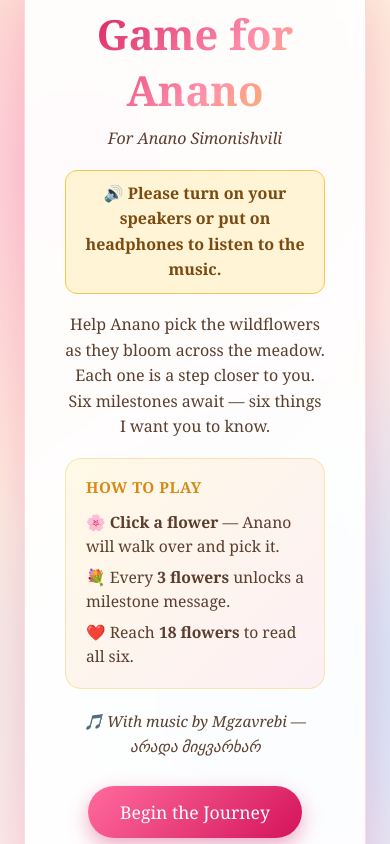
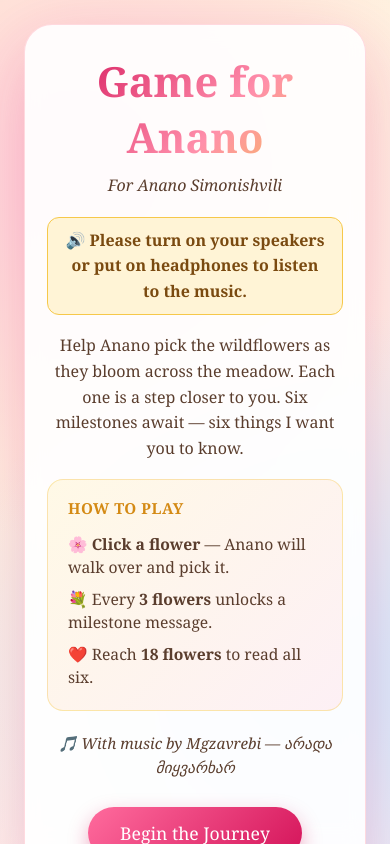
Before and after one commit to LevanKhorava/Anano-simonishvili, a React (Vite) app: page / in a window 390 px wide. Built offline with nearby package versions, Linux system fonts and the light colour scheme.

Commit message:
add changes

```diff
--- a/src/App.css
+++ b/src/App.css
@@ -28,9 +28,9 @@ html, body, #root {
   background: radial-gradient(circle at 20% 20%, #ffd1dc 0%, transparent 50%),
               radial-gradient(circle at 80% 80%, #cfe9ff 0%, transparent 50%),
               linear-gradient(135deg, #fff4d6 0%, #fff0f5 100%);
-  align-items: center;
-  justify-content: center;
   padding: 24px;
+  overflow-y: auto;
+  -webkit-overflow-scrolling: touch;
 }
 
 .start-card {
@@ -39,9 +39,20 @@ html, body, #root {
   border-radius: 28px;
   padding: 48px 40px;
   max-width: 540px;
+  width: 100%;
+  margin: auto;
   text-align: center;
   box-shadow: 0 24px 70px rgba(212, 20, 90, 0.22);
   border: 1px solid rgba(255, 182, 193, 0.5);
+}
+
+@media (max-width: 600px) {
+  .start-card {
+    padding: 28px 22px;
+  }
+  .start-card h1 {
+    font-size: 2rem;
+  }
 }
 
 .start-card h1 {
```
